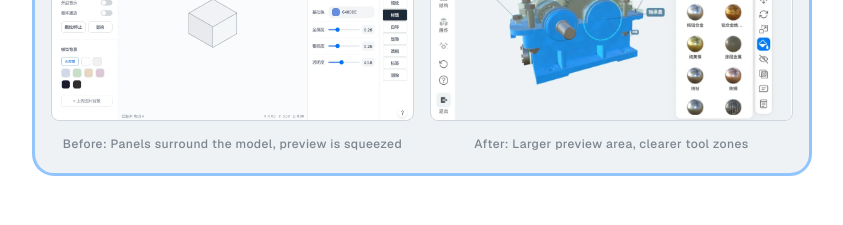
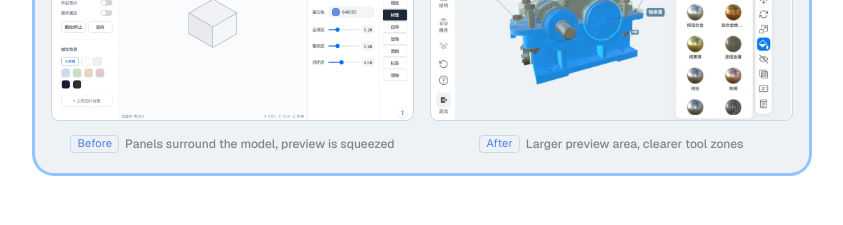
Before and after one commit to jaemin17/portfolio-pro, a Next.js app: page /en/projects/model-editor in a window 1280 px wide. Shown: the part 3320-3545 px from the top of the page, without its empty margins (218-1061 px from the left). Built offline with nearby package versions, Linux system fonts and the light colour scheme.

Commit message:
Style model editor comparison labels

```diff
--- a/src/app/[locale]/projects/model-editor/FinalLayoutCarousel.module.css
+++ b/src/app/[locale]/projects/model-editor/FinalLayoutCarousel.module.css
@@ -79,7 +79,7 @@
   font-size: var(--fs-caption);
   font-weight: 500;
   color: rgba(30, 41, 59, 0.55);
-  letter-spacing: 0.04em;
+  letter-spacing: 0;
   text-align: center;
   display: grid;
   gap: 4px;
@@ -88,6 +88,35 @@
 .captionTitle,
 .captionDescription {
   display: block;
+}
+
+.captionTitle {
+  display: inline-flex;
+  align-items: center;
+  justify-content: center;
+  gap: 6px;
+  flex-wrap: wrap;
+}
+
+.captionTag {
+  display: inline-flex;
+  align-items: center;
+  min-height: 18px;
+  padding: 1px 6px;
+  border: 1px solid rgba(59, 130, 246, 0.22);
+  border-radius: 4px;
+  background: transparent;
+  color: rgba(37, 99, 235, 0.82);
+  font-size: calc(var(--fs-caption) * 0.92);
+  font-weight: 300;
+  line-height: 1.25;
+  letter-spacing: 0.02em;
+}
+
+.captionSummary {
+  display: inline;
+  color: rgba(30, 41, 59, 0.55);
+  font-weight: 500;
 }
 
 .captionDescription {
--- a/src/app/[locale]/projects/model-editor/FinalLayoutCarousel.tsx
+++ b/src/app/[locale]/projects/model-editor/FinalLayoutCarousel.tsx
@@ -18,8 +18,19 @@ function isRow(entry: Entry): entry is Row {
   return "layout" in entry && entry.layout === "row";
 }
 
+function splitCaptionLabel(label: string): { tag: string; summary: string } | null {
+  const separatorIndex = label.search(/[:：]/);
+  if (separatorIndex <= 0) return null;
+
+  return {
+    tag: label.slice(0, separatorIndex).trim(),
+    summary: label.slice(separatorIndex + 1).trim(),
+  };
+}
+
 function SlideFigure({ slide }: { slide: Slide }) {
   const hasCaption = Boolean(slide.label || slide.description);
+  const splitLabel = slide.label ? splitCaptionLabel(slide.label) : null;
 
   return (
     <figure className={styles.item}>
@@ -39,7 +50,14 @@ function SlideFigure({ slide }: { slide: Slide }) {
       </div>
       {hasCaption ? (
         <figcaption className={styles.caption}>
-          {slide.label ? <span className={styles.captionTitle}>{slide.label}</span> : null}
+          {splitLabel ? (
+            <span className={styles.captionTitle}>
+              <span className={styles.captionTag}>{splitLabel.tag}</span>
+              <span className={styles.captionSummary}>{splitLabel.summary}</span>
+            </span>
+          ) : slide.label ? (
+            <span className={styles.captionTitle}>{slide.label}</span>
+          ) : null}
           {slide.description ? (
             <span className={styles.captionDescription}>{slide.description}</span>
           ) : null}
```
Also changed, not shown: 1 other file (tests, documents, lock files or other folders).
